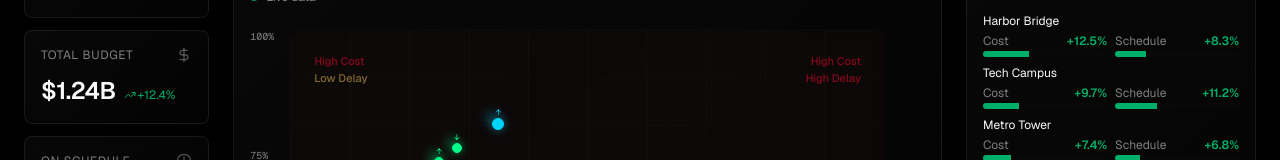
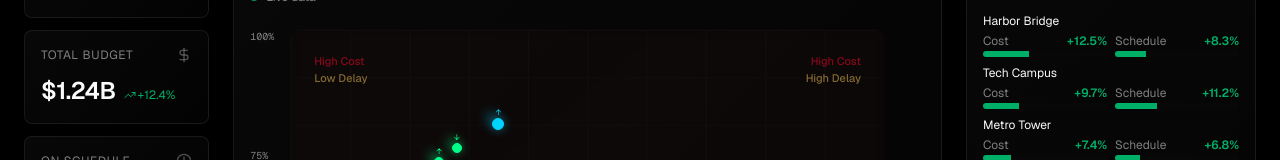
Before and after one commit to danielrebelo-volis/v0-volis-build-dashboard, a Next.js app: page / in a window 1280 px wide. Shown: the part 247-407 px from the top of the page. Built offline with nearby package versions, Linux system fonts and the light colour scheme.

Commit message:
feat: update High Delay label to warning color in EVMMatrix component

```diff
--- a/components/evm-matrix.tsx
+++ b/components/evm-matrix.tsx
@@ -133,7 +133,7 @@ export function EVMMatrix({ filterType, filterValue }: EVMMatrixProps) {
           {/* Top-Right: High Delay & High Cost */}
           <div className="absolute top-6 right-6 text-[11px] text-muted-foreground/40 font-medium text-right">
             <div className="text-destructive/60">High Cost</div>
-            <div className="text-destructive/60">High Delay</div>
+            <div className="text-warning/60">High Delay</div>
           </div>
           {/* Bottom-Left: Low Delay & Low Cost */}
           <div className="absolute bottom-6 left-6 text-[11px] text-muted-foreground/40 font-medium">
```
